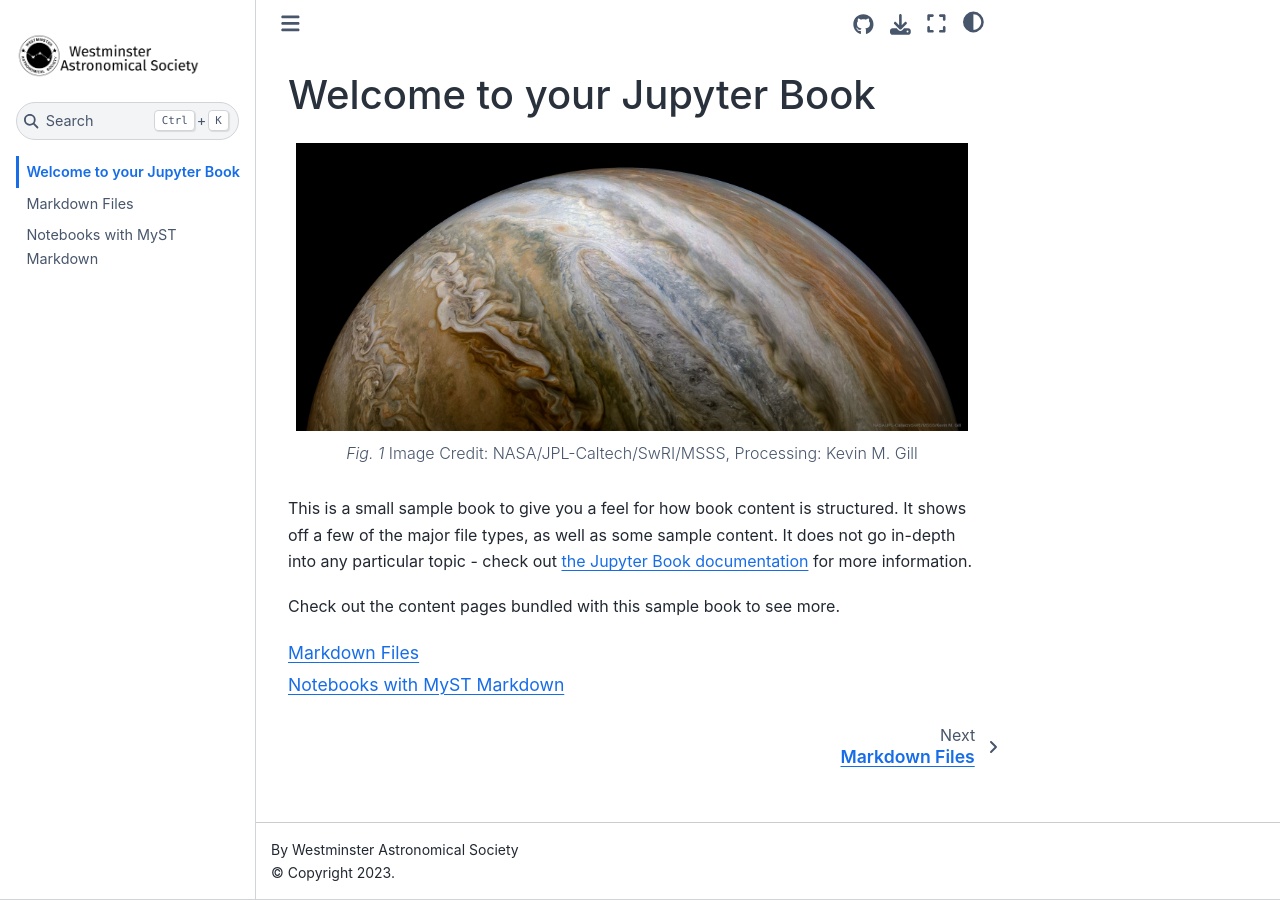
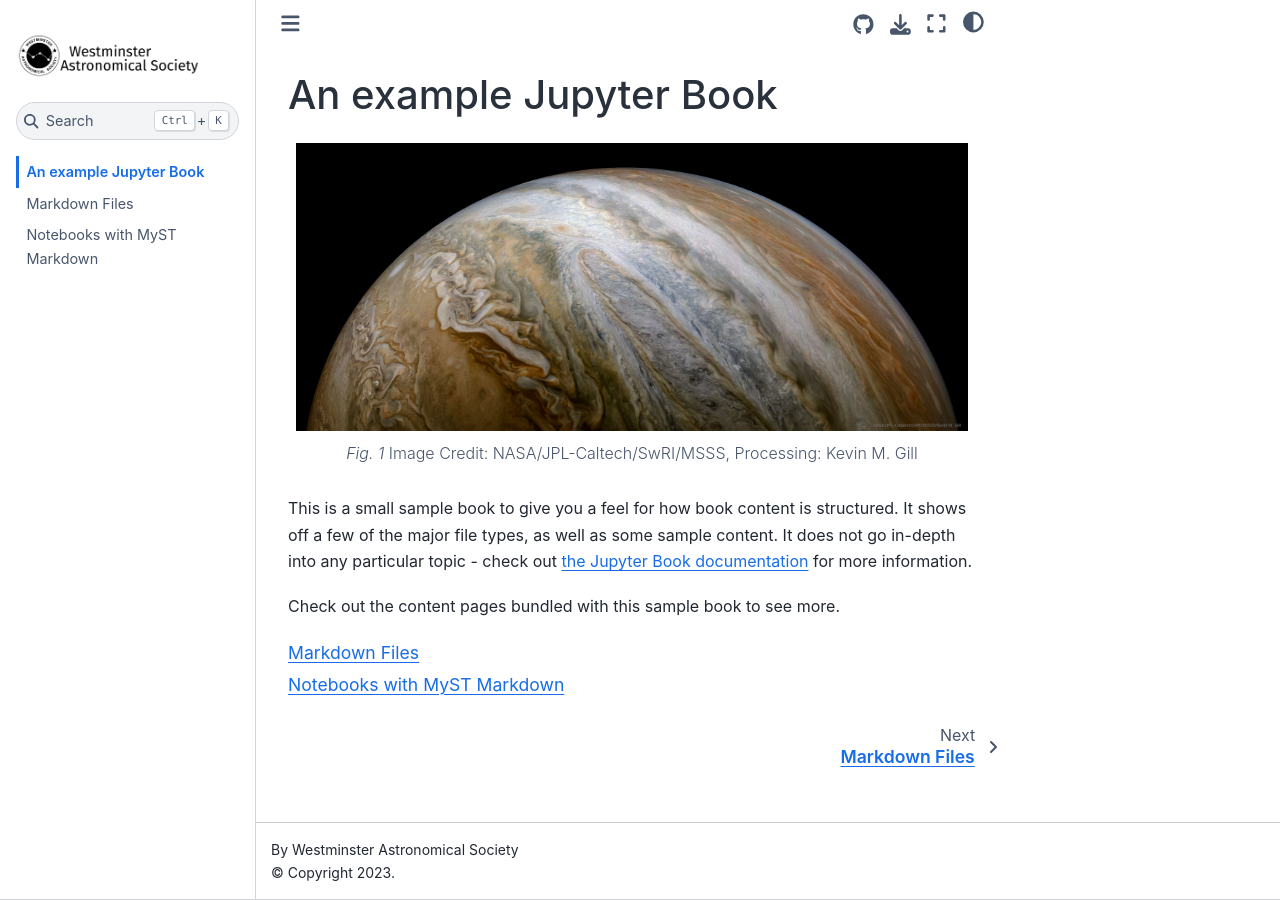
Before and after one commit to Westminster-Astronomical-Society/computing_for_astronomers, a Jupyter Book: the page built from intro.md, in a window 1280 px wide. Built offline with Jupyter Book 1.0.4 settings and Sphinx 7.4.7 and the Sphinx Book theme 1.1.4, drawn with Linux system fonts in a browser that asks for light colours; pages that are not in the unit, such as notebooks, are missing from menus.

Commit message:
Changed intro title.

````diff
--- a/intro.md
+++ b/intro.md
@@ -1,4 +1,4 @@
-# Welcome to your Jupyter Book
+# An example Jupyter Book
 
 
 ```{figure} ./images/JupiterVista_JunoGill_3688.jpg
````
